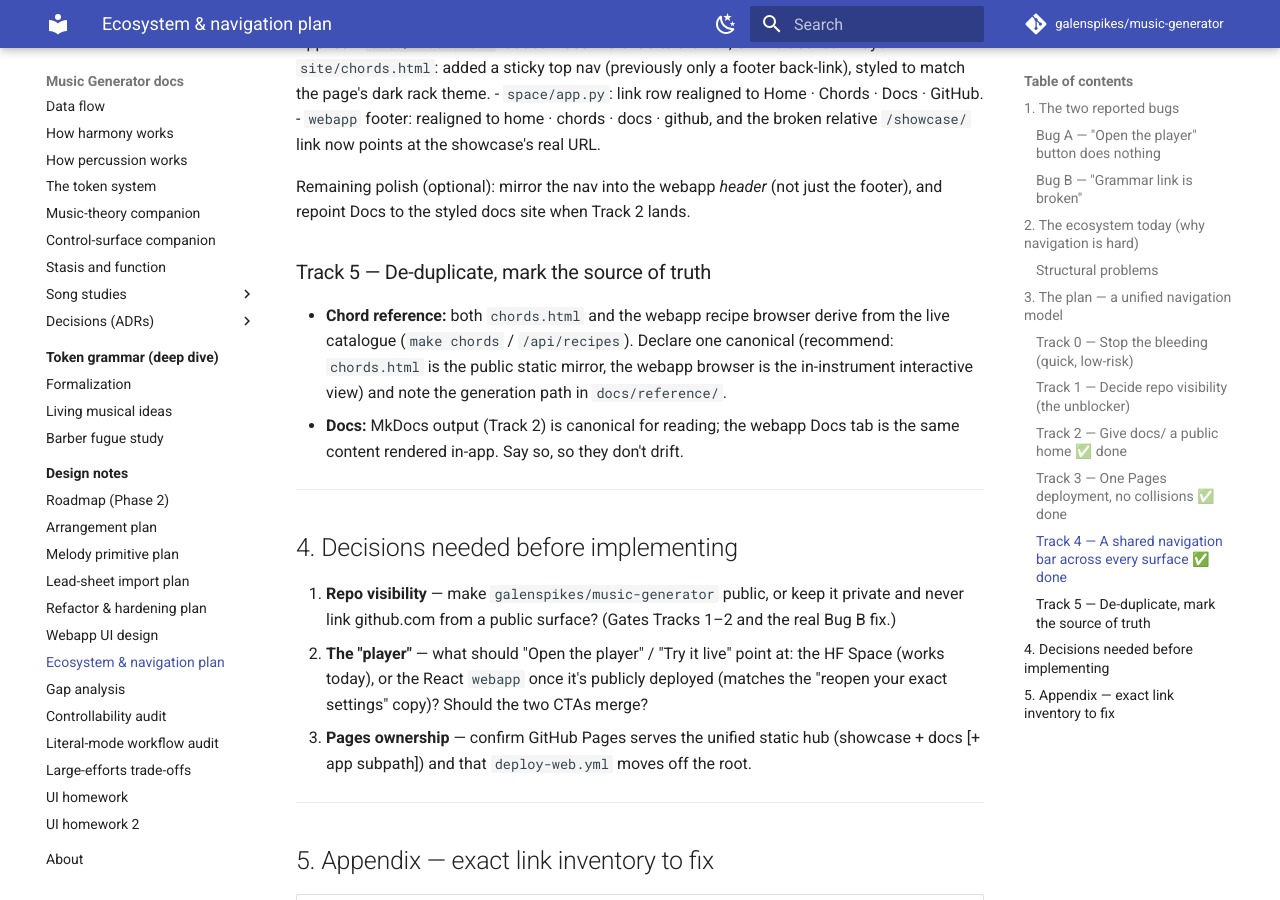
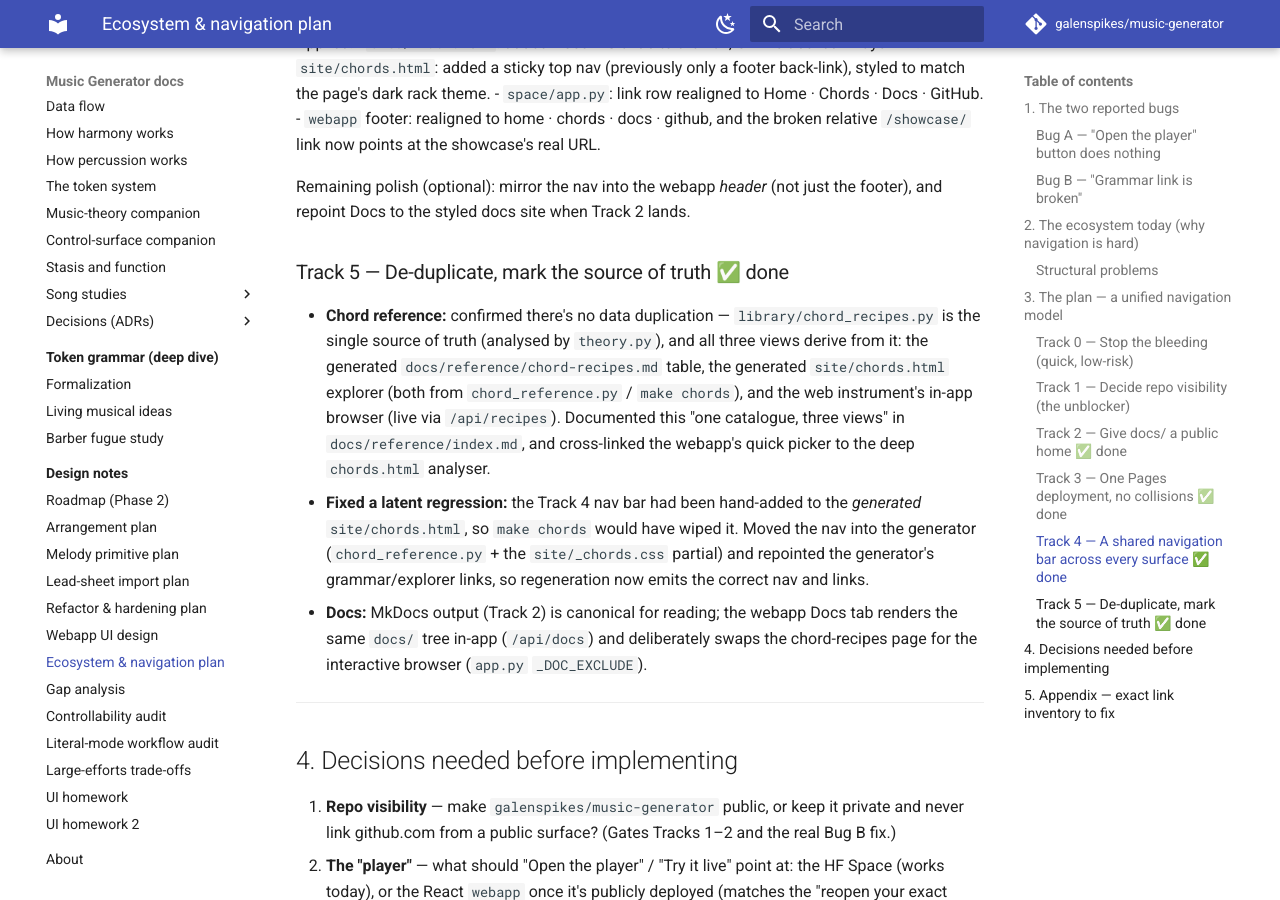
Before and after one commit to galenspikes/music-generator, an MkDocs documentation site: the page built from docs/design-notes/ecosystem-navigation-plan.md, in a window 1280 px wide and 900 px high, scrolled down 4642 px. Built offline with MkDocs 1.6.1 and Material for MkDocs 9.7.7, drawn with Linux system fonts in a browser that asks for light colours; comment, search, counter and statistics services are not loaded.

Commit message:
chords: make the nav generator-emitted + document one-catalogue-three-views
Track 5. The chord reference is not duplicated data — library/chord_recipes.py
is the single source of truth, rendered three ways (generated chords.html +
chord-recipes.md, and the webapp's live /api/recipes browser).

- Move the chords.html nav bar into the generator (chord_reference.py + the
  site/_chords.css partial): the Track 4 nav had been hand-edited into the
  GENERATED file, so 'make chords' would have wiped it. Also repoint the
  generator's interactive-explorer link to the live URL.
- Document 'one catalogue, three views' in docs/reference/index.md.
- Cross-link the webapp recipe browser to the deep chords.html analyser.

Co-Authored-By: Claude Opus 4.8 <noreply@anthropic.com>
Claude-Session: https://claude.ai/code/session_01CTvtMoRqFiuboi6ifRAyNW

```diff
--- a/docs/design-notes/ecosystem-navigation-plan.md
+++ b/docs/design-notes/ecosystem-navigation-plan.md
@@ -183,15 +183,24 @@ Applied:
 Remaining polish (optional): mirror the nav into the webapp *header* (not just
 the footer), and repoint Docs to the styled docs site when Track 2 lands.
 
-### Track 5 — De-duplicate, mark the source of truth
+### Track 5 — De-duplicate, mark the source of truth ✅ done
 
-- **Chord reference:** both `chords.html` and the webapp recipe browser derive
-  from the live catalogue (`make chords` / `/api/recipes`). Declare one
-  canonical (recommend: `chords.html` is the public static mirror, the webapp
-  browser is the in-instrument interactive view) and note the generation path
-  in `docs/reference/`.
+- **Chord reference:** confirmed there's no data duplication — `library/chord_recipes.py`
+  is the single source of truth (analysed by `theory.py`), and all three views
+  derive from it: the generated `docs/reference/chord-recipes.md` table, the
+  generated `site/chords.html` explorer (both from `chord_reference.py` /
+  `make chords`), and the web instrument's in-app browser (live via
+  `/api/recipes`). Documented this "one catalogue, three views" in
+  `docs/reference/index.md`, and cross-linked the webapp's quick picker to the
+  deep `chords.html` analyser.
+- **Fixed a latent regression:** the Track 4 nav bar had been hand-added to the
+  *generated* `site/chords.html`, so `make chords` would have wiped it. Moved
+  the nav into the generator (`chord_reference.py` + the `site/_chords.css`
+  partial) and repointed the generator's grammar/explorer links, so
+  regeneration now emits the correct nav and links.
 - **Docs:** MkDocs output (Track 2) is canonical for reading; the webapp Docs
-  tab is the same content rendered in-app. Say so, so they don't drift.
+  tab renders the same `docs/` tree in-app (`/api/docs`) and deliberately swaps
+  the chord-recipes page for the interactive browser (`app.py` `_DOC_EXCLUDE`).
 
 ---
 
--- a/webapp/frontend/src/styles.css
+++ b/webapp/frontend/src/styles.css
@@ -167,6 +167,11 @@ body {
 .recipes-search {
   margin-bottom: 20px; padding: 10px 14px; font-size: 13px;
 }
+.recipes-deeplink {
+  display: inline-block; margin: -8px 0 20px; font-family: var(--mono); font-size: 12px;
+  color: var(--muted); text-decoration: none; border-bottom: 1px dotted currentColor;
+}
+.recipes-deeplink:hover { color: var(--accent); }
 .recipes-group + .recipes-group { margin-top: 22px; }
 .recipes-group-label {
   font-family: var(--mono); font-size: 11px; font-weight: 700; text-transform: uppercase;
```
Also changed, not shown: chord_reference.py (+14 -1 lines), docs/reference/chord-recipes.md (+1 -1 lines), docs/reference/index.md (+8 -3 lines), site/_chords.css, site/chords.html, 1 other file.
